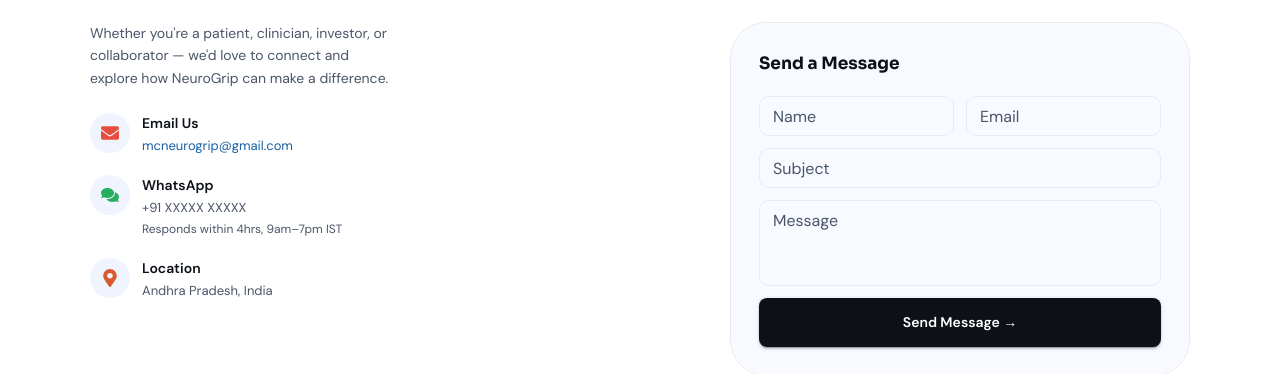
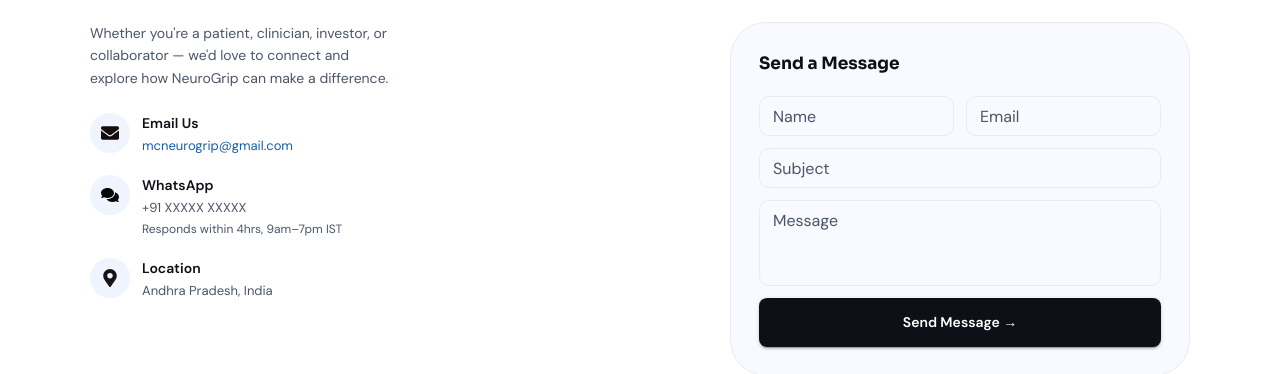
Before and after one commit to therohhh/NeuroGrip, a React (Vite) app: page / in a window 1280 px wide. Shown: the part 6760-7134 px from the top of the page. Built offline with nearby package versions, Linux system fonts and the light colour scheme; no server answers.

Commit message:
colours changed

```diff
--- a/src/components/AboutSection.jsx
+++ b/src/components/AboutSection.jsx
@@ -8,8 +8,6 @@
 } from "@mui/material";
 import {
   FEATURES,
-  HOW_IT_HELPS,
-  HOW_IT_WORKS,
   TRUST_ITEMS,
   ICON_COMPONENTS,
 } from "../constants/data";
--- a/src/components/ContactSection.jsx
+++ b/src/components/ContactSection.jsx
@@ -66,9 +66,9 @@
 
               <Box sx={{ display: "flex", flexDirection: "column", gap: 2.5 }}>
                 {[
-                  { icon: <FaEnvelope style={{ color: "#E74C3C" }} />, label: "Email Us", value: "mcneurogrip@gmail.com", sub: null, highlight: true },
-                  { icon: <FaComments style={{ color: "#27AE60" }} />, label: "WhatsApp", value: "+91 XXXXX XXXXX", sub: "Responds within 4hrs, 9am–7pm IST", highlight: false },
-                  { icon: <FaMapMarkerAlt style={{ color: "#D85A30" }} />, label: "Location", value: "Andhra Pradesh, India", sub: null, highlight: false },
+                  { icon: <FaEnvelope style={{ color: "#130d0c" }} />, label: "Email Us", value: "mcneurogrip@gmail.com", sub: null, highlight: true },
+                  { icon: <FaComments style={{ color: "#040706" }} />, label: "WhatsApp", value: "+91 XXXXX XXXXX", sub: "Responds within 4hrs, 9am–7pm IST", highlight: false },
+                  { icon: <FaMapMarkerAlt style={{ color: "#171413" }} />, label: "Location", value: "Andhra Pradesh, India", sub: null, highlight: false },
                 ].map((item) => (
                   <Box key={item.label} sx={{ display: "flex", gap: 1.5, alignItems: "flex-start" }}>
                     <Box
--- a/src/components/EcosystemSection.jsx
+++ b/src/components/EcosystemSection.jsx
@@ -1,5 +1,5 @@
 import { forwardRef } from "react";
-import { Box, Typography, Grid } from "@mui/material";
+import { Box, Typography } from "@mui/material";
 import { ECOSYSTEM_CARDS, ICON_COMPONENTS } from "../constants/data";
 import FadeInSection from "./FadeInSection";
 
```
